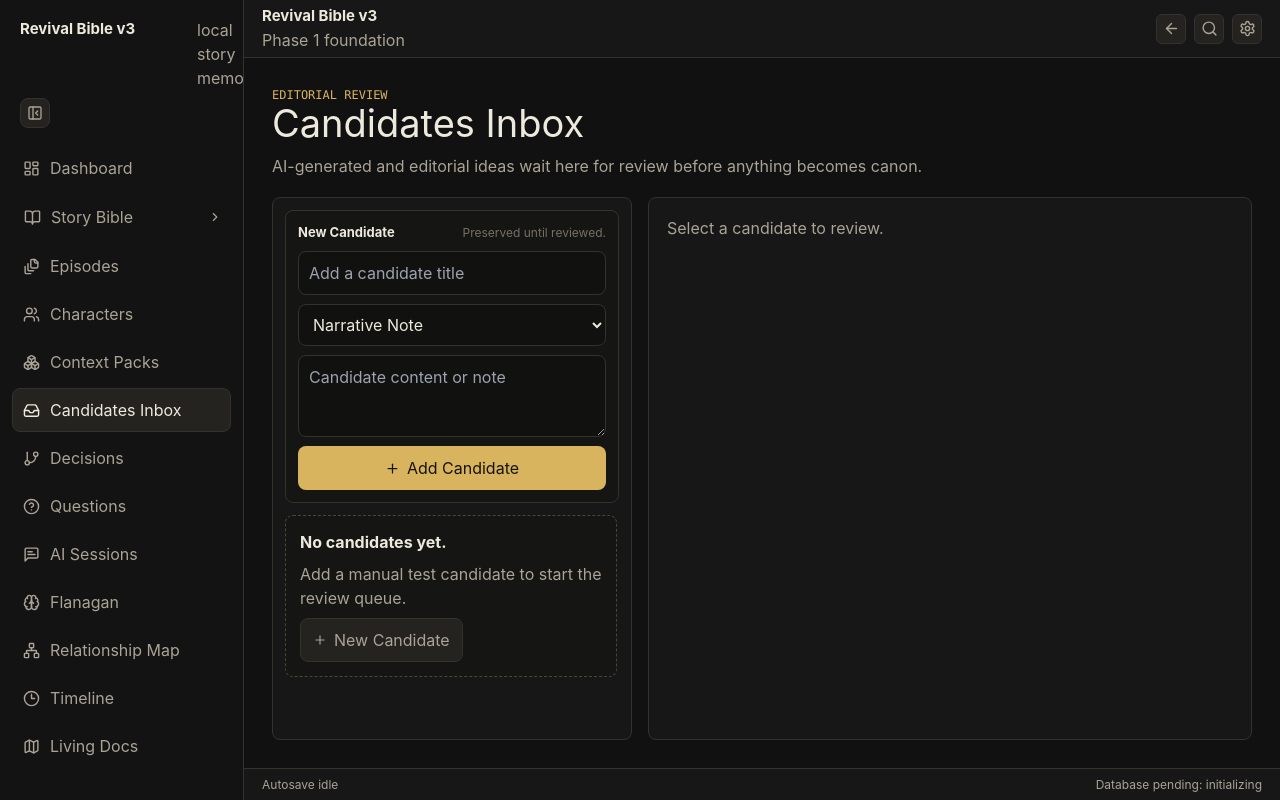
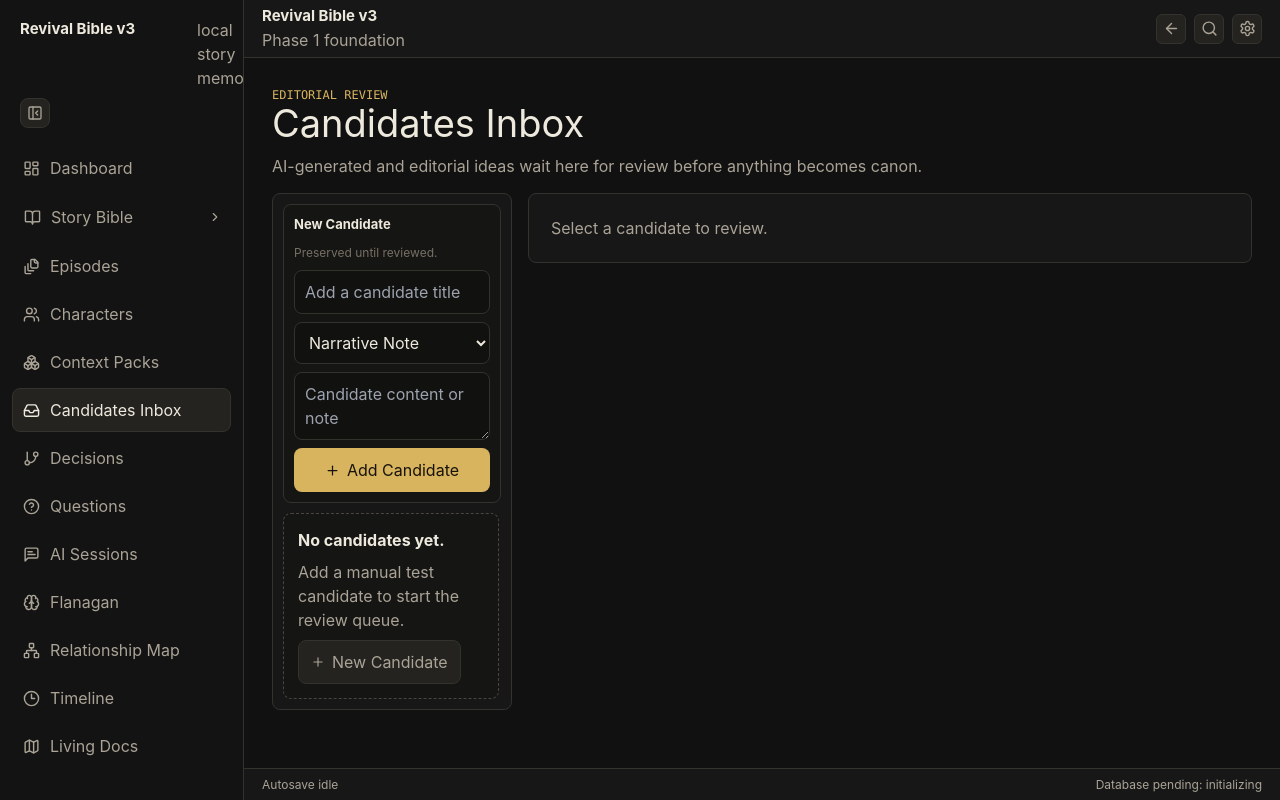
Before and after one commit to courtneydowns/revival-bible-v3, a React (Vite) app: page / in a window 1280 px wide. Both pictures are taken after a click on the button "Candidates Inbox". Built offline with nearby package versions, Linux system fonts and the light colour scheme.

Commit message:
Stabilize candidate editorial layout

```diff
--- a/src/components/CandidateInbox.jsx
+++ b/src/components/CandidateInbox.jsx
@@ -265,13 +265,14 @@ export default function CandidateInbox() {
           </form>
 
           <div className="candidate-list">
-            {candidates.length ? candidates.map((candidate) => (
+            {candidates.length ? candidates.map((candidate, index) => (
               <button
                 className={`candidate-card ${String(selectedCandidate?.id) === String(candidate.id) ? 'selected' : ''}`}
                 key={candidate.id}
                 onClick={() => selectCandidate(candidate.id)}
                 type="button"
               >
+                <span className="candidate-card-index">{String(index + 1).padStart(2, '0')}</span>
                 <span className="candidate-card-topline">
                   <CandidateStatusBadge status={candidate.status} />
                   <span>{candidate.type || 'Narrative Note'}</span>
--- a/src/index.css
+++ b/src/index.css
@@ -461,7 +461,7 @@ button {
 }
 
 .view-candidates .content {
-  overflow: hidden;
+  overflow-y: auto;
 }
 
 .view {
@@ -2069,9 +2069,9 @@ h1 {
 .candidate-inbox-view {
   display: grid;
   grid-template-rows: auto minmax(0, 1fr);
-  gap: 18px;
-  height: 100%;
-  min-height: 0;
+  gap: 14px;
+  min-height: 100%;
+  height: auto;
 }
 
 .candidate-header {
@@ -2084,36 +2084,39 @@ h1 {
 
 .candidate-layout {
   display: grid;
-  grid-template-columns: minmax(300px, 360px) minmax(0, 1fr);
+  grid-template-columns: minmax(210px, 240px) minmax(0, 1fr);
+  align-items: start;
   gap: 16px;
-  height: 100%;
+  height: auto;
   min-height: 0;
-  overflow: hidden;
+  overflow: visible;
 }
 
 .candidate-list-panel,
 .candidate-detail-panel {
   min-width: 0;
   min-height: 0;
-  overflow-y: auto;
   border: 1px solid var(--line);
   border-radius: var(--radius);
   background: var(--bg-raised);
 }
 
 .candidate-list-panel {
+  position: sticky;
+  top: 0;
   display: grid;
   grid-template-rows: auto minmax(0, 1fr);
   align-content: start;
-  gap: 12px;
+  gap: 10px;
+  max-height: calc(100vh - 146px);
   overflow: hidden;
-  padding: 12px;
+  padding: 10px;
 }
 
 .candidate-create {
   display: grid;
-  gap: 9px;
-  padding: 12px;
+  gap: 8px;
+  padding: 10px;
   border: 1px solid var(--line);
   border-radius: var(--radius);
   background: #151514;
@@ -2153,7 +2156,7 @@ h1 {
 }
 
 .candidate-create textarea {
-  min-height: 82px;
+  min-height: 64px;
   resize: vertical;
 }
 
@@ -2187,10 +2190,11 @@ h1 {
 .candidate-list {
   display: grid;
   align-content: start;
-  gap: 9px;
+  gap: 7px;
   min-height: 0;
   overflow-y: auto;
   padding-right: 2px;
+  overscroll-behavior: contain;
 }
 
 .candidate-empty-state {
@@ -2216,15 +2220,17 @@ h1 {
 
 .candidate-card {
   display: grid;
+  grid-template-columns: 28px minmax(0, 1fr);
   min-width: 0;
-  gap: 7px;
+  column-gap: 8px;
+  row-gap: 5px;
   width: 100%;
   border: 1px solid var(--line);
   border-radius: var(--radius);
   background: var(--bg-soft);
   color: var(--text-muted);
   cursor: pointer;
-  padding: 12px;
+  padding: 9px;
   text-align: left;
 }
 
@@ -2236,6 +2242,7 @@ h1 {
 }
 
 .candidate-card strong {
+  grid-column: 2;
   min-width: 0;
   overflow-wrap: anywhere;
   color: var(--text);
@@ -2243,16 +2250,26 @@ h1 {
 }
 
 .candidate-card > span:last-child {
+  grid-column: 2;
   display: -webkit-box;
   overflow: hidden;
-  -webkit-line-clamp: 3;
+  -webkit-line-clamp: 2;
   -webkit-box-orient: vertical;
   font-size: 13px;
   line-height: 1.45;
 }
 
+.candidate-card-index {
+  grid-row: 1 / span 3;
+  color: var(--text-dim);
+  font-family: var(--font-mono);
+  font-size: 11px;
+  line-height: 1.8;
+}
+
 .candidate-card-topline {
   display: flex;
+  grid-column: 2;
   min-width: 0;
   flex-wrap: wrap;
   align-items: center;
@@ -2266,8 +2283,9 @@ h1 {
 .candidate-detail-panel {
   display: grid;
   align-content: start;
-  gap: 16px;
-  padding: 18px;
+  gap: 18px;
+  overflow: visible;
+  padding: 22px;
 }
 
 .candidate-detail-heading {
@@ -2289,13 +2307,13 @@ h1 {
 }
 
 .candidate-content {
-  border: 1px solid var(--line);
-  border-radius: var(--radius);
+  border-block: 1px solid var(--line);
   background: #141412;
-  padding: 16px;
+  padding: 20px 0;
 }
 
 .candidate-content p {
+  max-width: 82ch;
   margin-bottom: 0;
   color: var(--text);
   line-height: 1.7;
@@ -2394,6 +2412,7 @@ h1 {
 .candidate-promotion-panel {
   display: grid;
   gap: 14px;
+  max-width: 900px;
   border: 1px solid var(--accent);
   border-radius: var(--radius);
   background: #181714;
@@ -2457,7 +2476,7 @@ h1 {
 
 .candidate-meta-grid {
   display: grid;
-  grid-template-columns: repeat(auto-fit, minmax(min(100%, 260px), 1fr));
+  grid-template-columns: repeat(auto-fit, minmax(min(100%, 300px), 1fr));
   gap: 12px;
 }
 
@@ -2505,27 +2524,16 @@ h1 {
 .candidate-status.rejected { color: var(--provisional); }
 
 @media (max-width: 860px) {
-  .view-candidates .content {
-    overflow-y: auto;
-  }
-
-  .candidate-inbox-view {
-    height: auto;
-  }
-
   .candidate-layout {
     grid-template-columns: 1fr;
-    height: auto;
-    overflow: visible;
   }
 
-  .candidate-list-panel,
-  .candidate-detail-panel {
-    overflow: visible;
+  .candidate-list-panel {
+    position: static;
+    max-height: 42vh;
   }
 
   .candidate-list {
-    overflow: visible;
     padding-right: 0;
   }
 }
```
